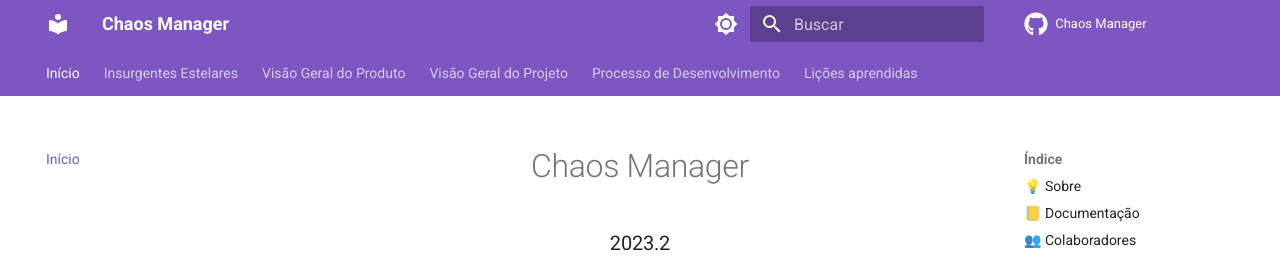
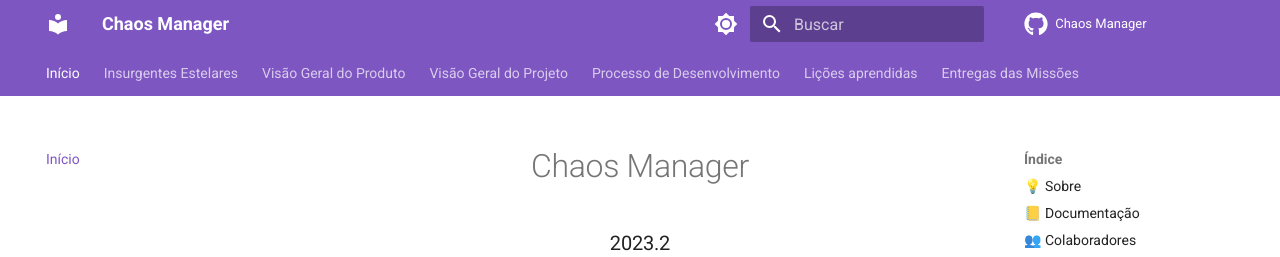
Before and after one commit to mdsreq-fga-unb/2023.2-ChaosManager, an MkDocs documentation site: the page built from docs/index.md, in a window 1280 px wide and 900 px high. Shown: the top 257 px of the window. Built offline with MkDocs 1.6.1 and Material for MkDocs 9.7.7, drawn with Linux system fonts in a browser that asks for light colours; comment, search, counter and statistics services are not loaded.

Commit message:
adicionando doc de entregas na gitpage

```diff
--- a/mkdocs.yml
+++ b/mkdocs.yml
@@ -50,6 +50,7 @@ nav:
   - Visão Geral do Projeto: visao_projeto.md
   - Processo de Desenvolvimento: processo_software.md
   - Lições aprendidas: licoes.md
+  - Entregas das Missões: entregas.md
 
 # Extensions
 markdown_extensions:
```
